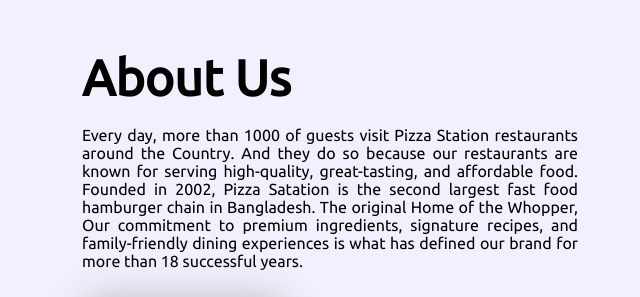
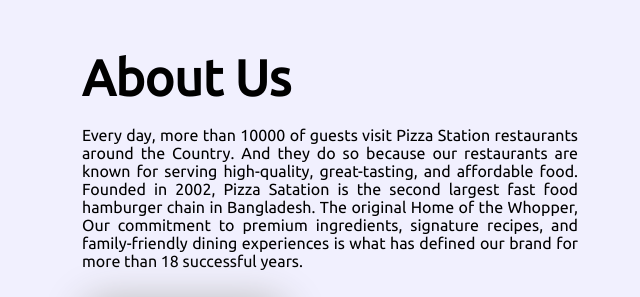
Before and after one commit to xsupto/pizza-station, a plain HTML site: page index.html in a window 1280 px wide. Shown: the part 880-1177 px from the top of the page, 640-1280 px from the left. Drawn offline with Linux system fonts and the light colour scheme.

Commit message:
text change

```diff
--- a/index.html
+++ b/index.html
@@ -50,7 +50,7 @@
 
         <div class="section-a-child about-us">
             <h1> About Us</h1>
-            <p> Every day, more than 1000 of guests visit Pizza Station restaurants around the Country. And they do so
+            <p> Every day, more than 10000 of guests visit Pizza Station restaurants around the Country. And they do so
                 because our restaurants are known for serving high-quality, great-tasting, and affordable food. Founded
                 in 2002, Pizza Satation is the second largest fast food hamburger chain in Bangladesh. The original Home
                 of the Whopper, Our commitment to premium ingredients, signature recipes, and family-friendly dining
```
